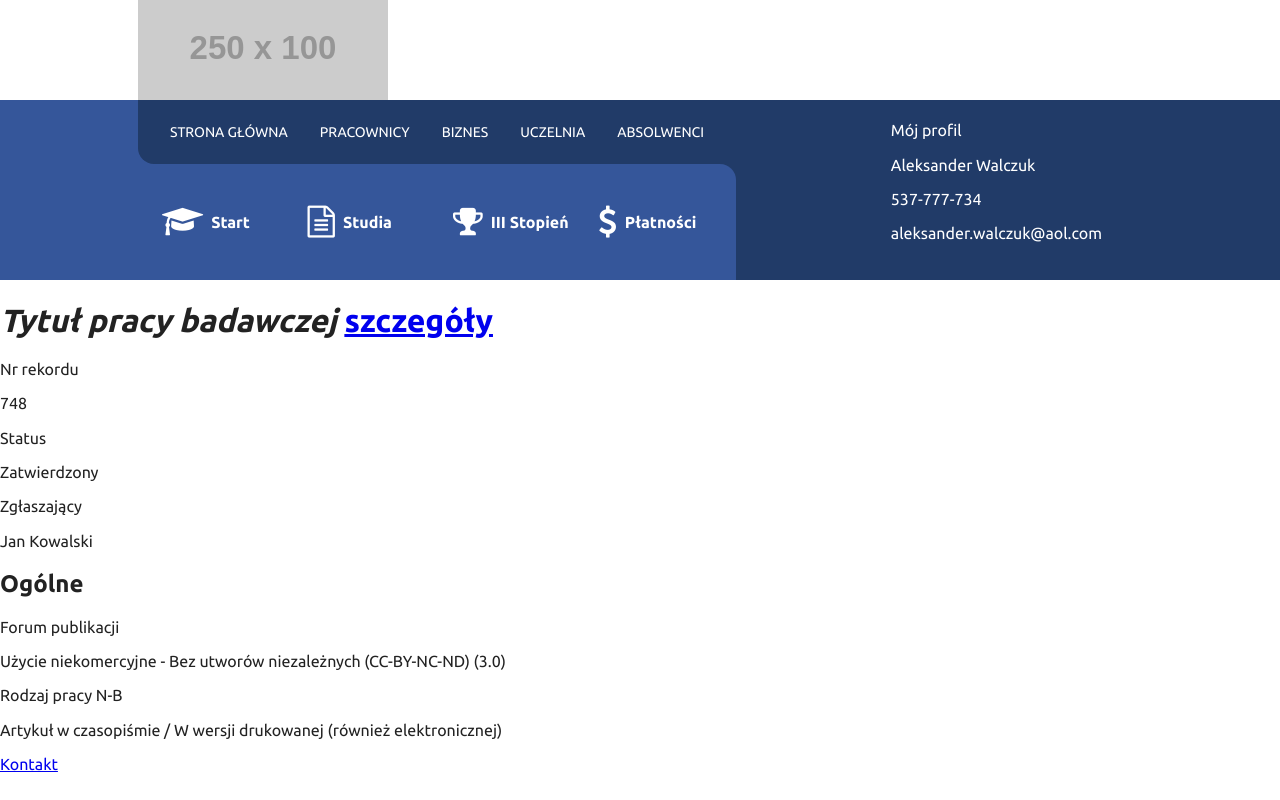
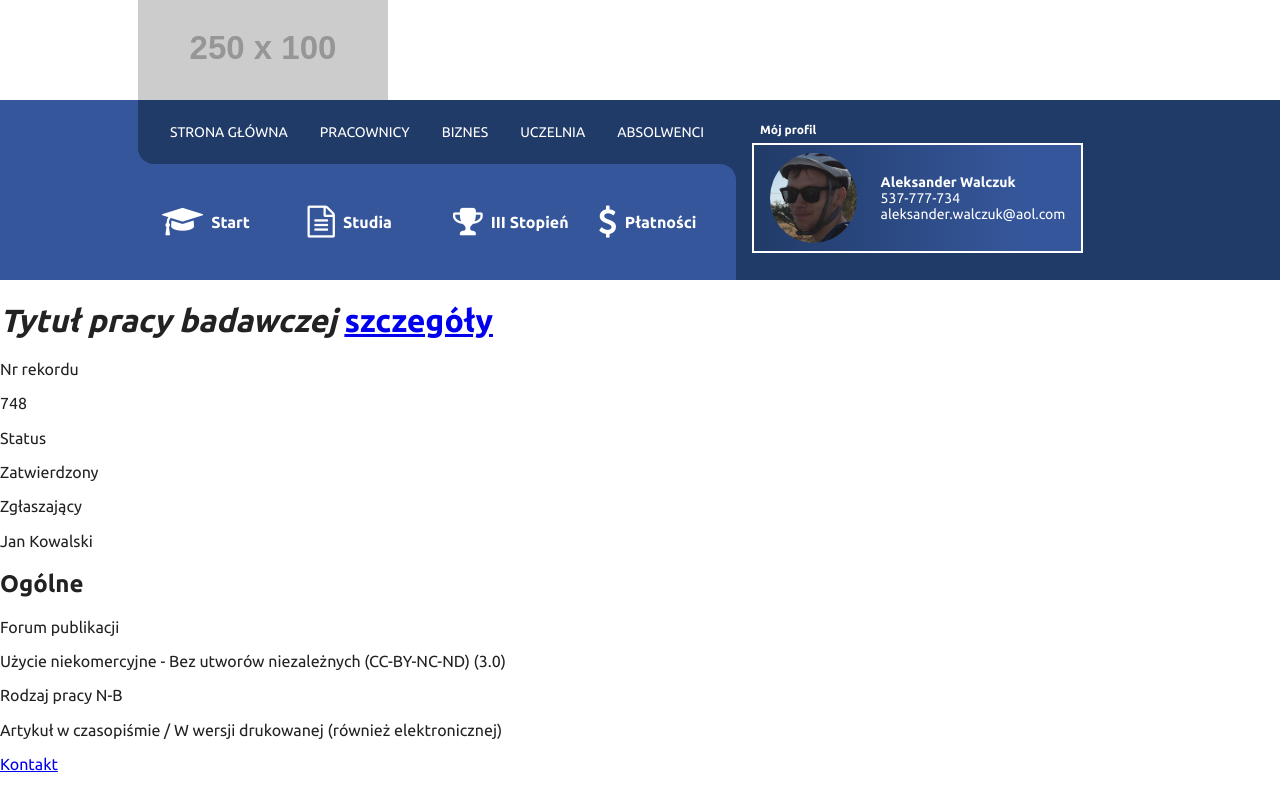
Before and after one commit to Rednaxela700/cui, a website built with Parcel: page index.html in a window 1280 px wide. Built offline with nearby package versions, Linux system fonts and the light colour scheme; placeholder pictures from the web are drawn by us.

Commit message:
finished user card

```diff
--- a/css/_header.scss
+++ b/css/_header.scss
@@ -104,3 +104,50 @@
     }
   }
 }
+
+.card {
+  position: relative;
+  margin: 16px auto 0 16px;
+  padding: 8px 16px;
+
+  & p {
+    margin: 0;
+  }
+
+  &__wrapper {
+    @include flex(normal, center);
+    padding: 8px 16px;
+    margin: 0;
+    border: 2px solid #fff;
+    background: linear-gradient(90deg, $color-primary 0%, $color-secondary 80%);
+
+  }
+
+  &__title {
+    position: absolute;
+    top: -12px;
+    left: 24px;
+    font-size: 12px;
+    font-weight: bold;
+    margin: 0;
+  }
+
+  &__photo {
+    &__item {
+      max-width: 90px;
+      max-height: 90px;
+      border-radius: 50%;
+    }
+  }
+  &__info {
+    margin-left: 24px;
+    font-size: 14px;
+    &__name {
+      font-weight: bold;
+    }
+    &__text a {
+      color: #fff;
+      text-decoration: none;
+    }
+  }
+}
--- a/index.html
+++ b/index.html
@@ -76,21 +76,25 @@
           </li>
         </ul>
       </div>
-      <figure class="card">
-        <figcaption class="card__title">
-          Mój profil
-        </figcaption>
-        <div class="card__photo">
-          <picture class="card__photo__img">
-            <source srcset="">
-          </picture>
-        </div>
-        <div class="card__info">
-          <p class="card__info__name">Aleksander Walczuk</p>
-          <p class="card__info__text">537-777-734</p>
-          <p class="card__info__text">aleksander.walczuk@aol.com</p>
-        </div>
-      </figure>
+      <aside class="card">
+        <figure class="card__wrapper">
+          <h3 class="card__title">
+            Mój profil
+          </h3>
+          <div class="card__photo">
+            <img src="./img/example.jpg" alt="user profile picture" class="card__photo__item">
+          </div>
+          <figcaption class="card__info">
+            <p class="card__info__name">Aleksander Walczuk</p>
+            <p class="card__info__text">
+              <a href="tel:537-777-734" rel="noreferrer">537-777-734</a>
+            </p>
+            <p class="card__info__text">
+              <a href="mailto:aleksander.walczuk@aol.com" rel="noreferrer">aleksander.walczuk@aol.com</a>
+            </p>
+          </figcaption>
+        </figure>
+      </aside>
     </div>
   </nav>
   <main class="page__main">
```
Also changed, not shown: img/example.jpg (added).
